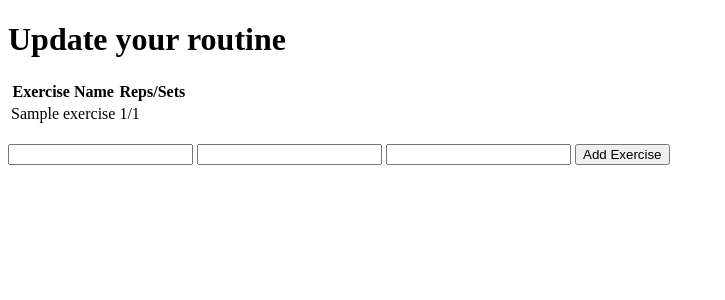
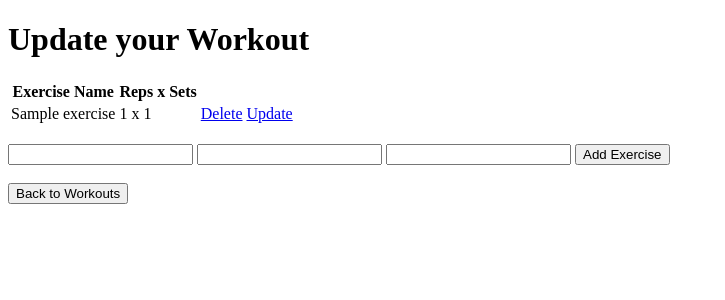
Before and after one commit to abmarney/fitness-tracker, a Flask app: page /workout/1 in a window 1280 px wide. Shown: the top 300 px of the page, without its empty margins (0-725 px from the left). Run offline with Flask 2, Linux system fonts and the light colour scheme; tables that the repository leaves empty hold one stand-in row (values such as "Sample post").

Commit message:
implemented exercise delete, formatted and commented existing ptyhon

```diff
--- a/app.py
+++ b/app.py
@@ -6,6 +6,9 @@ app = Flask(__name__)
 app.config['SQLALCHEMY_DATABASE_URI'] = 'sqlite:///test.db'
 db = SQLAlchemy(app)
 
+#Class: Workout
+# A class to hold the workout's name and collection of exercise objects.
+#
 class Workout(db.Model):
     id = db.Column(db.Integer, primary_key=True)
     name = db.Column(db.String(200), nullable=False)
@@ -14,6 +17,9 @@ class Workout(db.Model):
     def __repr__(self):
         return self.name
 
+# Class: Exercise
+# A class to hold an exercises name, current relevent detatils, and attach it to a specific workout.
+#
 class Exercise(db.Model):
     id=db.Column(db.Integer, primary_key=True)
     name=db.Column(db.String(200), nullable=False)
@@ -24,13 +30,22 @@ class Exercise(db.Model):
     def __repr__(self):
         return self.name
 
+# Home
+# Currently displays existing workouts so the user can update or delete them, and allows the user to create a new workout.
+#
 @app.route('/')
 def index():
     workouts=Workout.query.order_by(Workout.id).all()
     return render_template('index.html', workouts=workouts)
 
+########### WORKOUT METHODS ###########
+
+# Create Workout
+# Currently handles taking input for creating a new workout.
+# name = name for the new workout.
+#
 @app.route('/CreateWorkout/', methods=['POST','GET'])
-def create_routine():
+def create_workout():
     workout_to_create=Workout.query.order_by(Workout.id).all()
 
     if request.method == 'POST':
@@ -46,8 +61,12 @@ def create_routine():
     else:
         return render_template('workouts.html', workout=workout_to_create)
 
+# Delete workout
+# Deletes a workout after a button press by the user using it's id.
+# id = id of the workout to be deleted
+#
 @app.route('/delete/<int:id>')
-def routine_delete(id):
+def delete_workout(id):
     workout_to_delete = Workout.query.get_or_404(id)
 
     try:
@@ -57,18 +76,33 @@ def routine_delete(id):
     except:
         return 'There was a problem deleting this routine.'
 
+# Display Workout
+# Displays a selected workout's exercises and relevent information.
+# id = id of the workout to be displayed
+#
 @app.route('/workout/<int:id>')
-def show_routine(id):
+def show_workout(id):
     workout_to_show = Workout.query.get_or_404(id)
     return render_template('workouts.html', workout=workout_to_show)
 
+########### EXERCISE METHODS ###########
+
+# Update Workout
+# Adds exercises for the currently selected workout
+# id = id of the workout to be updated
+#
 @app.route('/update/<int:id>', methods=['POST'])
-def update_routine(id):
+def update_workout(id):
     workout_to_update = Workout.query.get_or_404(id)
     ex_name = request.form['name']
     ex_reps = request.form['reps']
     ex_sets = request.form['sets']
-    new_exercise = Exercise(name=ex_name,reps=ex_reps,sets=ex_sets,workout=workout_to_update)
+    new_exercise = Exercise(
+        name=ex_name,
+        reps=ex_reps,
+        sets=ex_sets,
+        workout=workout_to_update
+        )
 
     try:
         db.session.add(new_exercise)
@@ -77,5 +111,33 @@ def update_routine(id):
     except:
         return 'There was a problem updating this workout.'
 
+# Delete Exercise
+# Deletes a user selected exercise from the currently accessed workout.
+# id = id of the exercise to be deleted.
+#
+@app.route('/workout/delete/<int:id>')
+def delete_exercise(id):
+    exercise_to_delete = Exercise.query.get_or_404(id)
+    workout_to_update = exercise_to_delete.workout_id
+    try:
+        db.session.delete(exercise_to_delete)
+        db.session.commit()
+        return redirect(f'/workout/{workout_to_update}')
+    except:
+        return 'There was a problem removing this exercise.'
+
+# Update Exercise [IN DEV]
+# Updates a user selected exercise from the currently accessed workout.
+# id = id of the exercise to be deleted.
+#
+@app.route('/workout/update/<int:id>')
+def update_exercise(id):
+    exercise_to_update = Exercise.query.get_or_404(id)
+    workout_to_update = exercise_to_update.workout_id
+    try:
+        pass
+    except:
+        pass
+
 if __name__ == "__main__":
     app.run(debug=True)
--- a/templates/workouts.html
+++ b/templates/workouts.html
@@ -14,17 +14,23 @@
             <input type="submit" value="Create Workout">
         </form>
     {% else %}
+        <h1>Update your Workout</h1>
         {% if workout.routine|length > 0 %}
-            <h1>Update your routine</h1>
             <table>
                 <tr>
                     <th>Exercise Name</th>
-                    <th>Reps/Sets</th>
+                    <th>Reps x Sets</th>
+                    <th>
+                    </th>
                 </tr>
                 {% for exercise in workout.routine %}
                     <tr>
                         <td>{{exercise.name}}</td>
-                        <td>{{exercise.reps}}/{{exercise.sets}}</td>
+                        <td>{{exercise.reps}} x {{exercise.sets}}</td>
+                        <td>
+                            <a href="/workout/delete/{{exercise.id}}">Delete</a>
+                            <a href="/workout/update/{{exercise.id}}">Update</a>
+                        </td>
                     </tr>
                 {% endfor %}
             </table>
@@ -36,6 +42,11 @@
             <input type="text" name="sets" id="sets" value="">
             <input type="submit" value="Add Exercise">
         </form>
+
     {% endif %}
+    <br>
+    <form action="/" method="GET">
+        <input type="submit" value="Back to Workouts">
+    </form>
 </div>
 {% endblock %}
```
